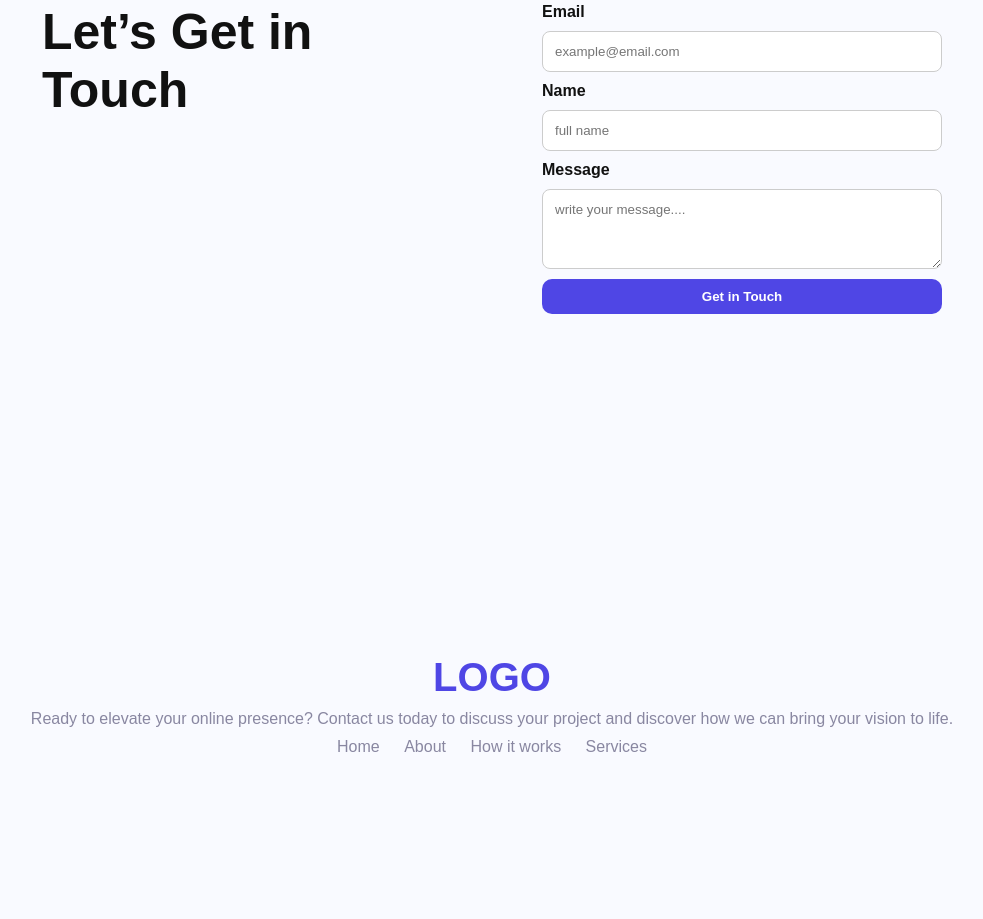
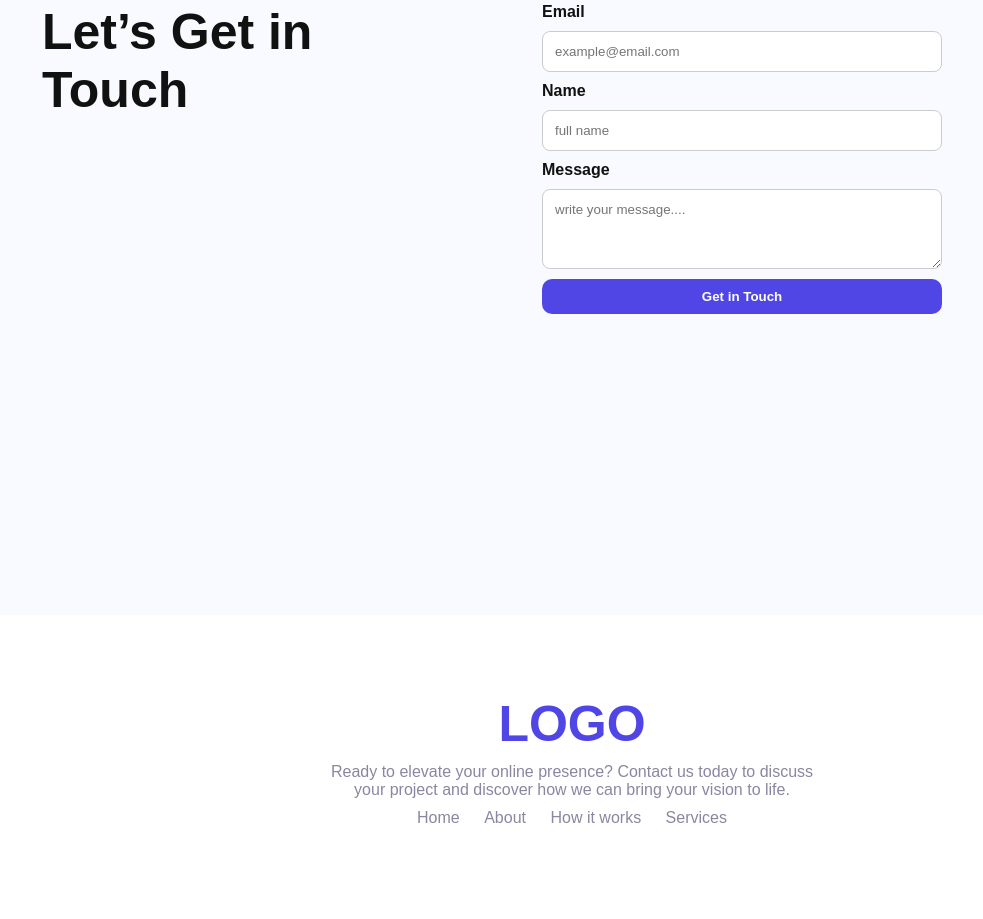
Before and after one commit to AfsanaMim9639/B12A01, a plain HTML site: page index.html in a window 1280 px wide. Shown: the part 2890-3809 px from the top of the page, without its empty margins (148-1131 px from the left). Drawn offline with Linux system fonts and the light colour scheme.

Commit message:
Add Footer Section

```diff
--- a/index.html
+++ b/index.html
@@ -136,14 +136,16 @@
 
   <!-- Footer Section -->
   <footer class="footer">
+    <div class="footer-section">
     <div class="logo">LOGO</div>
-    <p style="color: #8987A1;">Ready to elevate your online presence? Contact us today to discuss your project and discover how we can bring your vision to life.</p>
+    <p style="color: #8987A1;">Ready to elevate your online presence? Contact us today to discuss <br>your project and discover how we can bring your vision to life.</p>
     <nav>
       <a href="#">Home</a>
       <a href="#">About</a>
       <a href="#">How it works</a>
       <a href="#">Services</a>
     </nav>
+    </div>
   </footer>
 
 </body>
--- a/styles.css
+++ b/styles.css
@@ -306,10 +306,16 @@ body {
 .footer {
   text-align: center;
   padding: 40px 20px;
-  background: #f9faff;
+  background-color: #fff;
+  width: 1440px;
+  margin: 40px auto;
   height: 428px;
 }
-
+.footer-section{
+    width:531px;
+    height:221px;
+    margin: 40px auto;
+}
 .footer nav {
   margin-top: 10px;
 }
@@ -321,7 +327,7 @@ body {
 }
 
 .footer .logo {
-  font-size: 40px;
+  font-size: 50px;
   font-weight: bold;
   color: #4F46E5;
   margin-bottom: 10px;
```
